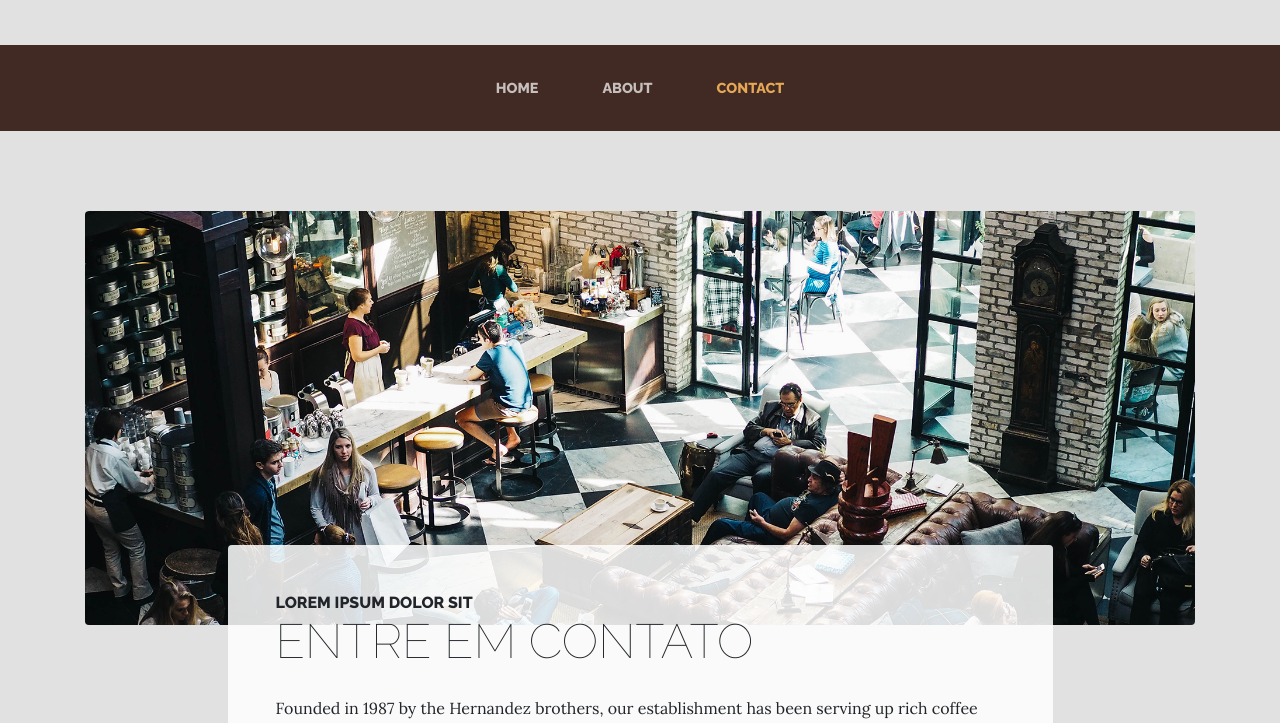
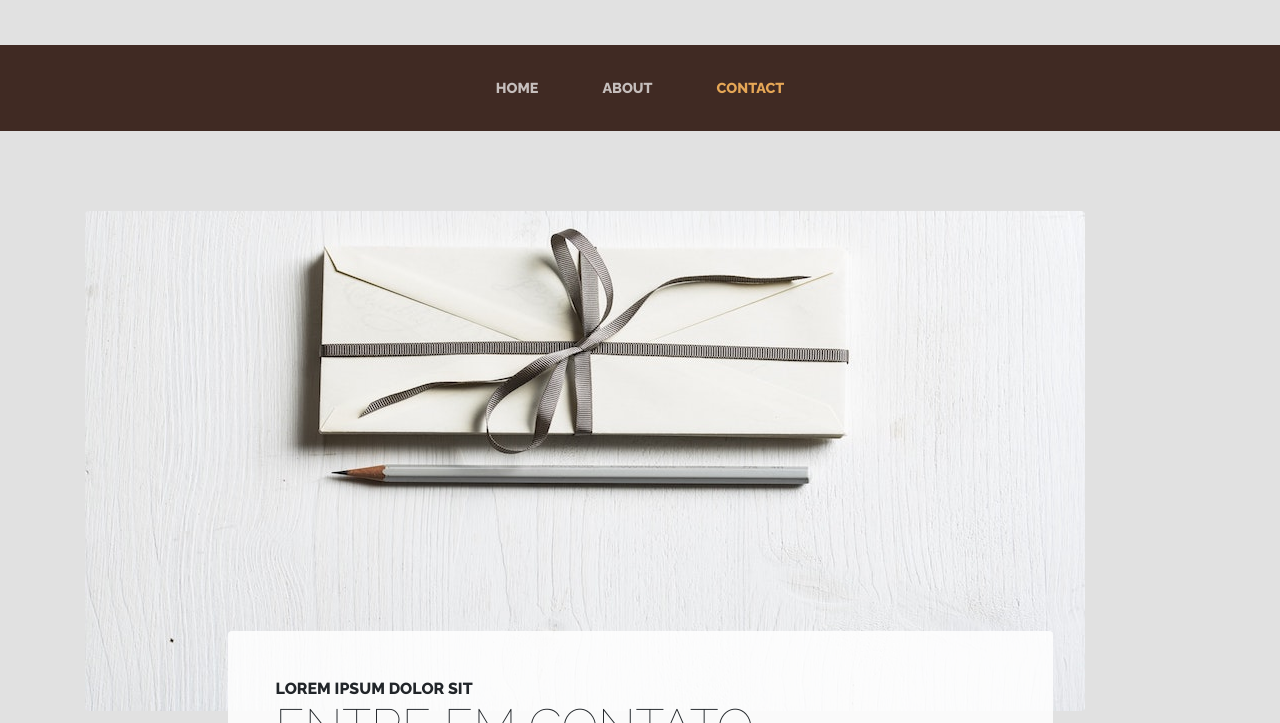
Before and after one commit to peritoeconomista/mouraoadvocacia, a plain HTML site: page contact.html in a window 1280 px wide. Shown: the part 229-952 px from the top of the page. Drawn offline with Linux system fonts and the light colour scheme.

Commit message:
Using envelope.

```diff
--- a/contact.html
+++ b/contact.html
@@ -59,7 +59,7 @@
 
     <section class="page-section about-heading">
       <div class="container">
-        <img class="img-fluid rounded about-heading-img mb-3 mb-lg-0" src="img/about.jpg" alt="">
+        <img class="img-fluid rounded about-heading-img mb-3 mb-lg-0" src="img/contact.jpeg" alt="">
         <div class="about-heading-content">
           <div class="row">
             <div class="col-xl-9 col-lg-10 mx-auto">
```
Also changed, not shown: img/contact.jpeg (added), img/contact.png (deleted).
